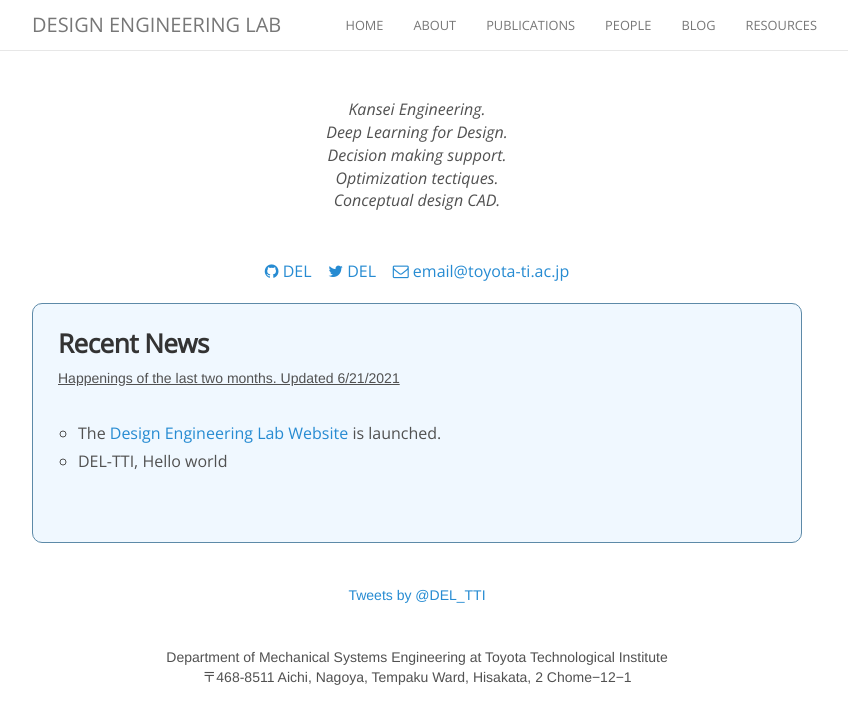
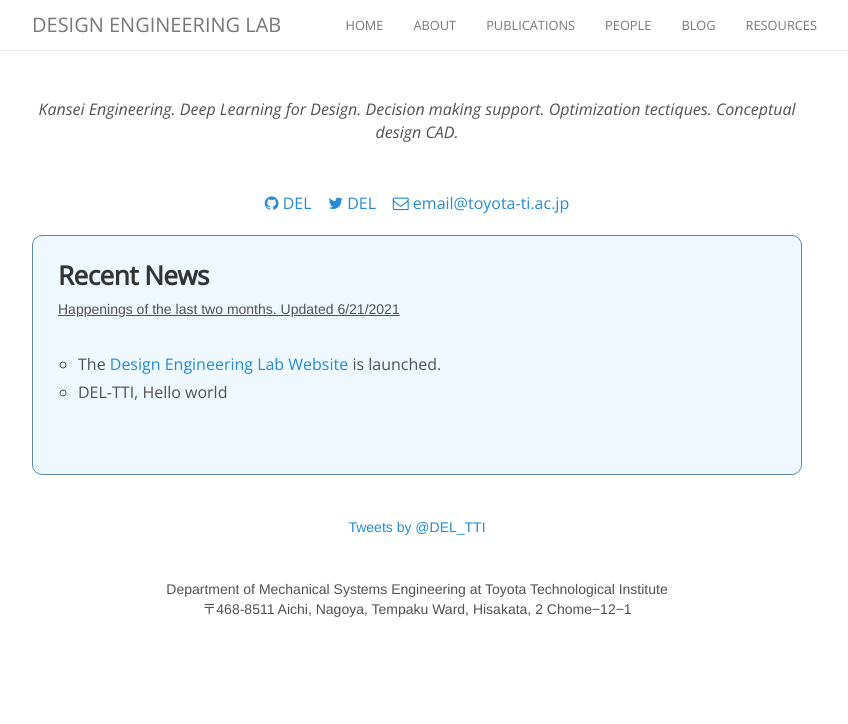
Before and after one commit to TTI-DEL/Lab, a Jekyll site: the page built from index.html, in a window 1280 px wide. Shown: the top 724 px of the page, without its empty margins (223-1071 px from the left). Built offline with Jekyll 4.4.1, drawn with Linux system fonts in a browser that asks for light colours; nearby versions of some CDN libraries; comment, search, counter and statistics services are not loaded.

```diff
--- a/index.html
+++ b/index.html
@@ -8,9 +8,11 @@ layout: default
     <!--  <img class='img-responsive center-block' src="/images/logo/apple-icon-72x72.png" width="100%" height="100%" /> -->
 
       <p>
-      <i>Kansei Engineering. <br> Deep Learning for Design.<br>
-      Decision making support.<br> Optimization tectiques.<br>
-      Conceptual design CAD.</i>
+      <i>Kansei Engineering.
+        Deep Learning for Design.
+        Decision making support.
+        Optimization tectiques.
+        Conceptual design CAD.</i>
 
         <span style="display: block; margin-bottom: 3em"></span>
 
```
